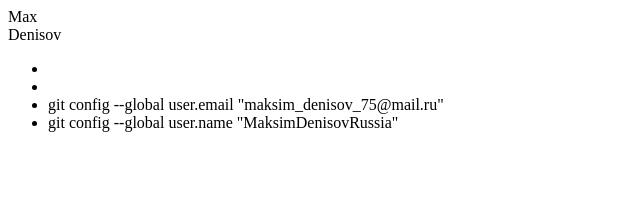
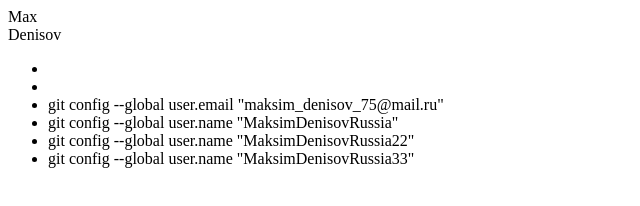
Before and after one commit to MaksimDenisov31/akm-service, a plain HTML site: page index.html in a window 1280 px wide. Shown: the whole page, without its empty margins (0-640 px from the left). Drawn offline with Linux system fonts and the light colour scheme.

```diff
--- a/index.html
+++ b/index.html
@@ -8,6 +8,8 @@
     <li>git config --global user.email "maksim_denisov_75@mail.ru"
 </li>
     <li>git config --global user.name "MaksimDenisovRussia"
+	<li>git config --global user.name "MaksimDenisovRussia22"
+	<li>git config --global user.name "MaksimDenisovRussia33"
 </li>
 </ul>
 </div>
```
